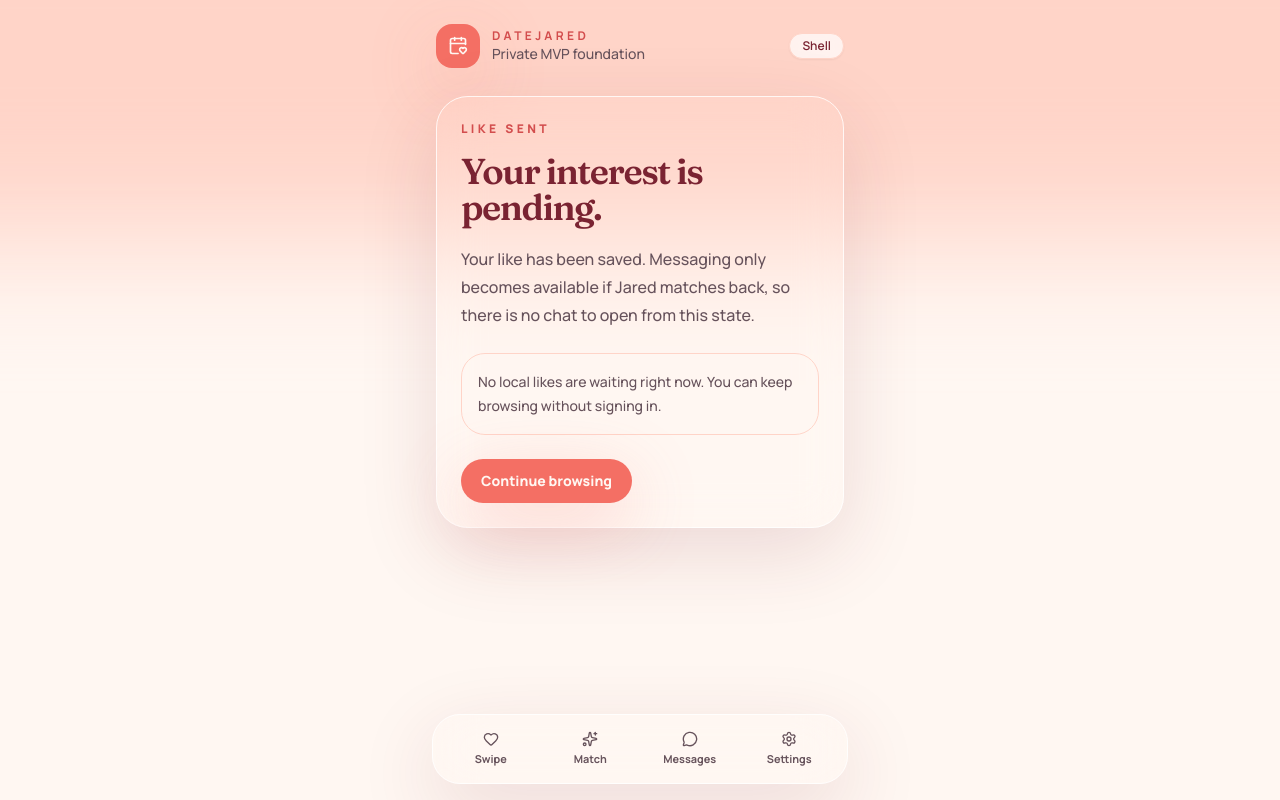
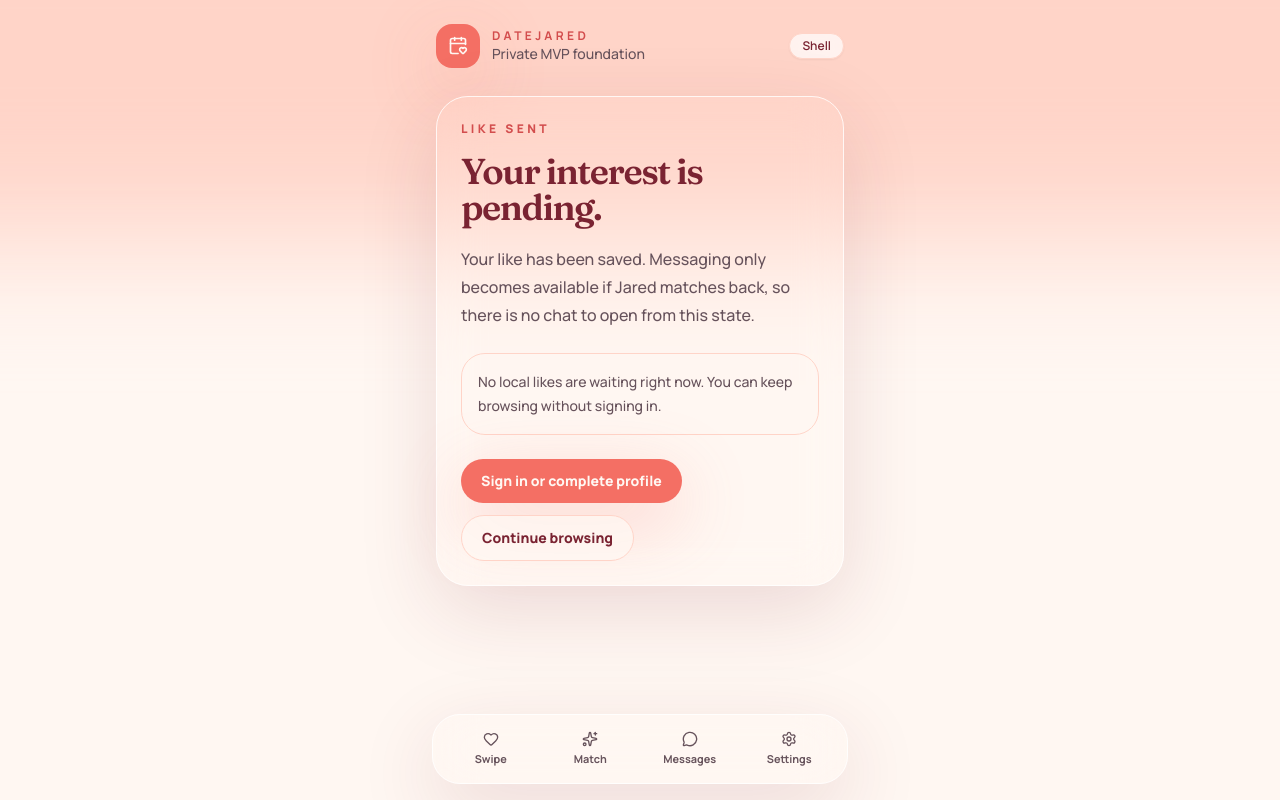
Before and after one commit to jared-hess/one-match, a React (Vite) app: page /pending in a window 1280 px wide. Built offline with nearby package versions, Linux system fonts and the light colour scheme.

Commit message:
fix(jared): finalize normal swipe card interactions

```diff
--- a/src/components/normal/LikeSentToast.tsx
+++ b/src/components/normal/LikeSentToast.tsx
@@ -12,10 +12,15 @@ export function LikeSentToast({ visible }: LikeSentToastProps) {
   return (
     <div className="fixed inset-x-5 bottom-28 z-30 mx-auto max-w-md rounded-[1.75rem] border border-blush-100 bg-white/94 p-4 shadow-card backdrop-blur" role="status">
       <p className="text-sm font-extrabold text-merlot-900">Like sent.</p>
-      <p className="mt-1 text-xs leading-5 text-ink-600">Nothing opens yet. If Jared matches back, messaging becomes available later.</p>
-      <Link className="mt-3 inline-flex text-xs font-extrabold text-blush-600 underline underline-offset-4" to="/pending">
-        View pending state
-      </Link>
+      <p className="mt-1 text-xs leading-5 text-ink-600">Nothing opens yet. Sign in and complete your profile so saved likes can replay when live data is available.</p>
+      <div className="mt-3 flex flex-wrap gap-3">
+        <Link className="inline-flex text-xs font-extrabold text-blush-600 underline underline-offset-4" to="/settings">
+          Sign in or complete profile
+        </Link>
+        <Link className="inline-flex text-xs font-extrabold text-ink-600 underline underline-offset-4" to="/pending">
+          View pending state
+        </Link>
+      </div>
     </div>
   );
 }
--- a/src/components/normal/PendingState.tsx
+++ b/src/components/normal/PendingState.tsx
@@ -16,9 +16,14 @@ export function PendingState() {
           ? `${queuedCount} local like${queuedCount === 1 ? '' : 's'} will replay after sign-in and profile completion when live data is available.`
           : 'No local likes are waiting right now. You can keep browsing without signing in.'}
       </div>
-      <Link className="mt-6 inline-flex rounded-full bg-blush-500 px-5 py-3 text-sm font-extrabold text-cream-50 shadow-glow" to="/swipe">
-        Continue browsing
-      </Link>
+      <div className="mt-6 flex flex-wrap gap-3">
+        <Link className="inline-flex rounded-full bg-blush-500 px-5 py-3 text-sm font-extrabold text-cream-50 shadow-glow" to="/settings">
+          Sign in or complete profile
+        </Link>
+        <Link className="inline-flex rounded-full border border-blush-100 bg-cream-50/80 px-5 py-3 text-sm font-extrabold text-merlot-900" to="/swipe">
+          Continue browsing
+        </Link>
+      </div>
     </section>
   );
 }
--- a/src/components/normal/SwipeCard.tsx
+++ b/src/components/normal/SwipeCard.tsx
@@ -1,5 +1,5 @@
 import { Link } from 'react-router-dom';
-import { getNormalDisplayName, normalUserCopy } from '../../lib/normalDisplay';
+import { getNormalDisplayName } from '../../lib/normalDisplay';
 import type { JaredProfile } from '../../types';
 
 type SwipeCardProps = {
@@ -20,20 +20,9 @@ export function SwipeCard({ profile, isPeek = false }: SwipeCardProps) {
         {profile.location}
       </div>
       <div className="relative p-6 text-cream-50">
-        <div className="mb-4 inline-flex rounded-full border border-white/45 bg-white/16 px-4 py-2 text-xs font-extrabold uppercase tracking-[0.24em] backdrop-blur">
-          Focused discovery
-        </div>
         <h2 className="font-display text-5xl font-semibold leading-none tracking-[-0.05em]">
           {getNormalDisplayName()}, {profile.age_label}
         </h2>
-        <p className="mt-4 line-clamp-3 text-base leading-7 text-cream-50/86">{normalUserCopy(profile.bio)}</p>
-        <div className="mt-5 flex flex-wrap gap-2">
-          {profile.tags.slice(0, 3).map((tag) => (
-            <span className="rounded-full bg-cream-50/16 px-3 py-1 text-xs font-bold text-cream-50/90" key={tag}>
-              {normalUserCopy(tag)}
-            </span>
-          ))}
-        </div>
         {!isPeek ? (
           <Link className="mt-6 inline-flex text-sm font-extrabold text-cream-50 underline decoration-blush-100/70 underline-offset-4" to={`/profile/${profile.id}`}>
             Read the profile
```
